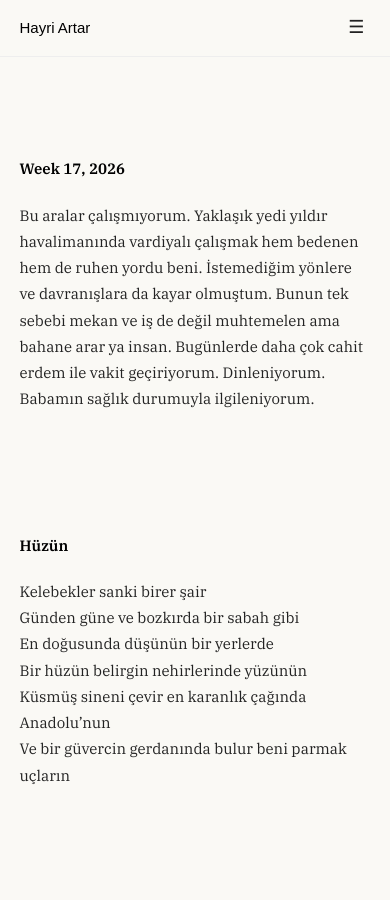
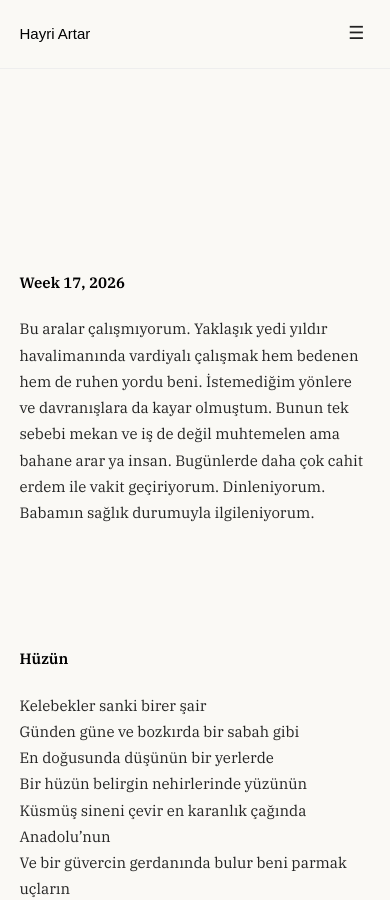
Before and after one commit to hayriartar/hayriartar.github.io, a Jekyll site: the page built from index.html, in a window 390 px wide and 900 px high. Built offline with Jekyll 4.4.1, drawn with Linux system fonts in a browser that asks for light colours; the list of posts is cut into pages by our own code.

Commit message:
some css changes

```diff
--- a/assets/css/custom.css
+++ b/assets/css/custom.css
@@ -516,11 +516,11 @@
 html { font-size: 15px;}
 body {  }
 body > header {
- position: sticky;
+ position: fixed;
     top: 0;
-    margin-left: -2.2rem;
-    margin-right: -2.2rem;
-    padding: 1rem 2.2rem;
+    left: 0;
+   right: 0;
+    padding: 1.4rem 5vw;
     background: #faf9f5;
     z-index: 50;
     margin-top: 0;
@@ -550,4 +550,8 @@
   border-bottom: 1px solid #eee;
 }
 
+main { margin-top:30vh; }
+
+h2 { font-size: 1.4rem; }
+
 }
```
